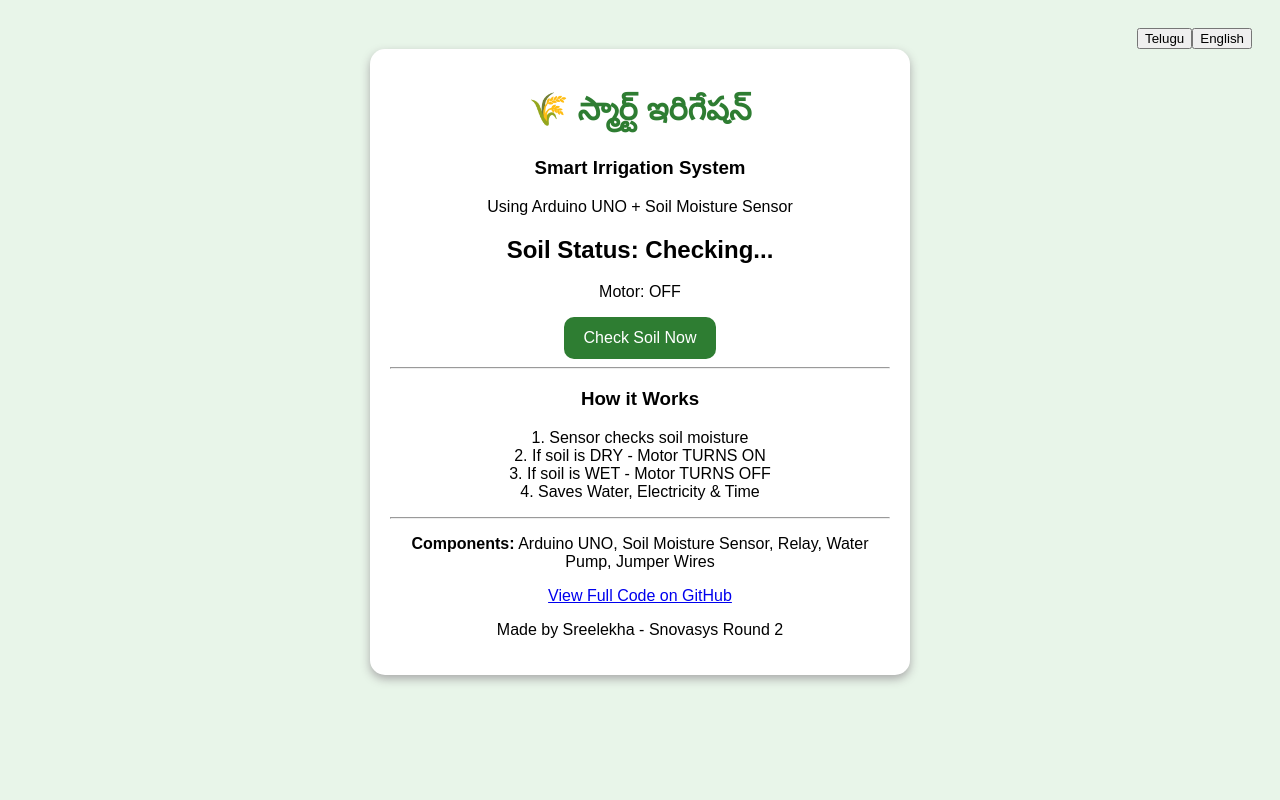
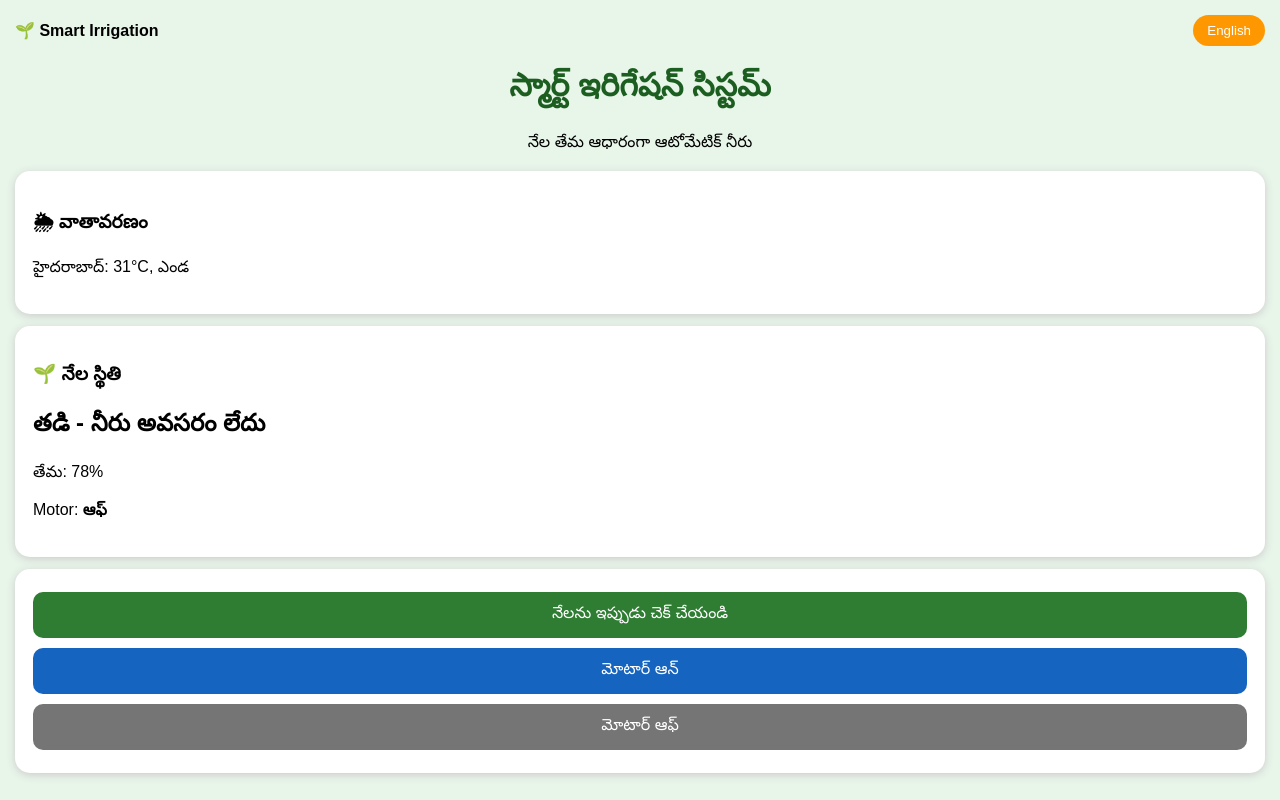
Before and after one commit to sreelekha5924/Smart-irrigation-system, a plain HTML site: page index.html in a window 1280 px wide. Both pictures are taken after a click on the button "Telugu". Drawn offline with Linux system fonts and the light colour scheme.

Commit message:
Update index.html

```diff
--- a/index.html
+++ b/index.html
@@ -1,5 +1,71 @@
 <!DOCTYPE html>
-<html><head><meta name="viewport" content="width=device-width,initial-scale=1"><title>Agrisense - Smart Irrigation</title>
-<style>body{font-family:Arial;background:#e8f5e9;padding:20px;text-align:center} .card{background:white;padding:20px;border-radius:15px;max-width:500px;margin:auto;box-shadow:0 4px 10px #aaa} h1{color:#2e7d32} .btn{background:#2e7d32;color:white;padding:12px 20px;border:none;border-radius:10px;font-size:16px} .dry{color:red} .wet{color:green}</style></head>
-<body><div style="text-align:right"><button onclick="toTelugu()">Telugu</button><button onclick="toEnglish()">English</button></div><div class="card"><h1>🌱 Agrisense</h1><h3>Smart Irrigation System</h3><p>Using Arduino UNO + Soil Moisture Sensor</p><h2 id="status">Soil Status: Checking...</h2><p id="motor">Motor: OFF</p><button class="btn" onclick="check()">Check Soil Now</button><hr><h3>How it Works</h3><p>1. Sensor checks soil moisture<br>2. If soil is DRY - Motor TURNS ON<br>3. If soil is WET - Motor TURNS OFF<br>4. Saves Water, Electricity & Time</p><hr><p><b>Components:</b> Arduino UNO, Soil Moisture Sensor, Relay, Water Pump, Jumper Wires</p><p><a href="https://github.com/sreelekha5924/Smart-irrigation-system">View Full Code on GitHub</a></p><p>Made by Sreelekha - Snovasys Round 2</p></div>
-<script>function toTelugu(){document.querySelector("h1").innerText="🌾 స్మార్ట్ ఇరిగేషన్";}function toEnglish(){document.querySelector("h1").innerText="🌾 Agrisense - Smart Irrigation System";}function check(){let dry=Math.random()>0.5;document.getElementById("status").innerHTML=dry?"Soil Status: DRY - Need Water":"Soil Status: WET - No Water Needed";document.getElementById("motor").innerHTML=dry?"Motor: ON 💧":"Motor: OFF ✅";}</script></body></html>
+<html lang="en">
+<head>
+<meta charset="UTF-8">
+<meta name="viewport" content="width=device-width, initial-scale=1.0">
+<title>Smart Irrigation</title>
+<style>
+body{font-family:Arial;background:#e8f5e9;margin:0;padding:15px}
+.card{background:white;border-radius:15px;padding:18px;margin:12px 0;box-shadow:0 2px 8px #ccc}
+h1{text-align:center;color:#1b5e20}
+.btn{padding:12px 20px;border:none;border-radius:10px;font-size:16px;width:100%;margin:5px 0;cursor:pointer}
+.green{background:#2e7d32;color:white}.blue{background:#1565c0;color:white}.grey{background:#757575;color:white}
+.top{display:flex;justify-content:space-between;align-items:center}
+#langBtn{background:#ff9800;color:white;border:none;padding:8px 14px;border-radius:20px}
+</style>
+</head>
+<body>
+<div class="top"><b>🌱 Smart Irrigation</b><button id="langBtn" onclick="toggleLang()">Telugu</button></div>
+<h1 id="title">Smart Irrigation System</h1>
+<p style="text-align:center" id="subtitle">Automatic Watering Using Soil Moisture</p>
+
+<div class="card"><h3 id="wTitle">🌦 Weather</h3><p id="wText">Hyderabad: 31°C, Sunny</p></div>
+<div class="card"><h3 id="sTitle">🌱 Soil Status</h3><h2 id="soilVal">WET - No Water Needed</h2><p id="soilDesc">Moisture: 78%</p><p id="mTitle">Motor: <b id="motorVal">OFF</b></p></div>
+<div class="card">
+<button class="btn green" onclick="checkSoil()" id="checkBtn">Check Soil Now</button>
+<button class="btn blue" onclick="motorOn()" id="onBtn">Motor ON</button>
+<button class="btn grey" onclick="motorOff()" id="offBtn">Motor OFF</button>
+</div>
+<script>
+let telugu=false;
+let t={
+title:["Smart Irrigation System","స్మార్ట్ ఇరిగేషన్ సిస్టమ్"],
+subtitle:["Automatic Watering Using Soil Moisture","నేల తేమ ఆధారంగా ఆటోమేటిక్ నీరు"],
+wTitle:["🌦 Weather","🌦 వాతావరణం"],
+wText:["Hyderabad: 31°C, Sunny","హైదరాబాద్: 31°C, ఎండ"],
+sTitle:["🌱 Soil Status","🌱 నేల స్థితి"],
+checkBtn:["Check Soil Now","నేలను ఇప్పుడు చెక్ చేయండి"],
+onBtn:["Motor ON","మోటార్ ఆన్"],
+offBtn:["Motor OFF","మోటార్ ఆఫ్"],
+mTitle:["Motor: ","మోటార్: "]
+};
+function toggleLang(){
+telugu=!telugu;
+document.getElementById('title').innerText=t.title[telugu?1:0];
+document.getElementById('subtitle').innerText=t.subtitle[telugu?1:0];
+document.getElementById('wTitle').innerText=t.wTitle[telugu?1:0];
+document.getElementById('wText').innerText=t.wText[telugu?1:0];
+document.getElementById('sTitle').innerText=t.sTitle[telugu?1:0];
+document.getElementById('checkBtn').innerText=t.checkBtn[telugu?1:0];
+document.getElementById('onBtn').innerText=t.onBtn[telugu?1:0];
+document.getElementById('offBtn').innerText=t.offBtn[telugu?1:0];
+document.getElementById('langBtn').innerText=telugu?"English":"Telugu";
+updateSoilText();
+}
+let wet=true;
+function updateSoilText(){
+if(wet){
+document.getElementById('soilVal').innerText=telugu?"తడి - నీరు అవసరం లేదు":"WET - No Water Needed";
+document.getElementById('soilDesc').innerText=telugu?"తేమ: 78%":"Moisture: 78%";
+document.getElementById('motorVal').innerText=telugu?"ఆఫ్":"OFF";
+}else{
+document.getElementById('soilVal').innerText=telugu?"పొడి - నీరు అవసరం":"DRY - Water Needed";
+document.getElementById('soilDesc').innerText=telugu?"తేమ: 25%":"Moisture: 25%";
+document.getElementById('motorVal').innerText=telugu?"ఆన్":"ON";
+}}
+function checkSoil(){wet=!wet;updateSoilText();}
+function motorOn(){wet=false;updateSoilText();}
+function motorOff(){wet=true;updateSoilText();}
+</script>
+</body>
+</html>
```
